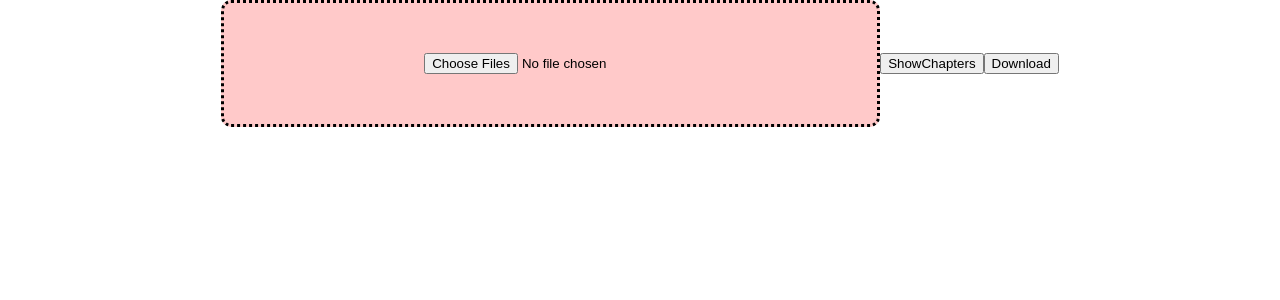
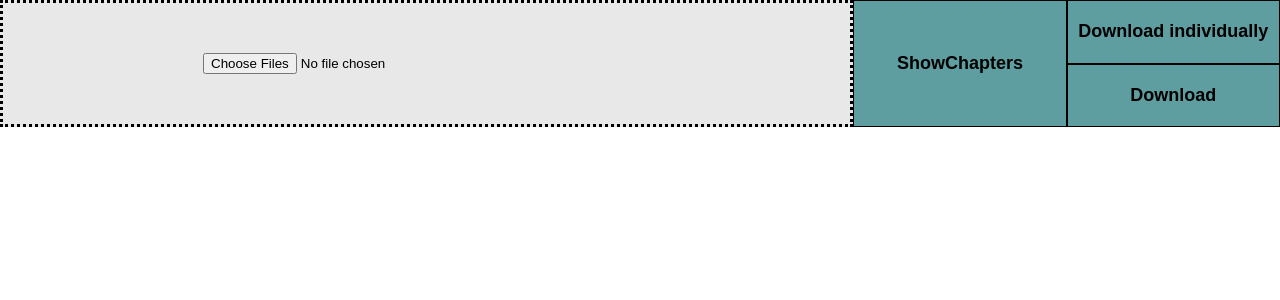
Before and after one commit to SgtBlade/Docx-to-html, a React (Create React App) app: page / in a window 1280 px wide. Shown: the top 300 px of the page. Built offline with nearby package versions, Linux system fonts and the light colour scheme.

Commit message:
Moved some changes from master to private

```diff
--- a/package.json
+++ b/package.json
@@ -6,8 +6,6 @@
     "@testing-library/jest-dom": "^5.16.5",
     "@testing-library/react": "^13.3.0",
     "@testing-library/user-event": "^13.5.0",
-    "any-text": "^1.2.0",
-    "docxtemplater": "^3.31.2",
     "pizzip": "^3.1.1",
     "react": "^18.2.0",
     "react-dom": "^18.2.0",
--- a/src/App.js
+++ b/src/App.js
@@ -123,13 +123,16 @@ const App = () => {
 
   return (
     <div className="App">
-          <input className={style.uploadZone} type="file" onChange={(e) => showFile(e)} multiple />
-          <input className={style.create} type="button" onClick={showContent} value="ShowChapters" />
-          <input className={style.create} type="button" onClick={downloadFiles} value="Download" />
+      <div className={style.wrapper}>
+
+          <input className={style.uploadZone} type="file" onChange={(e) => loadFile(e)} multiple />
+          <input className={`${style.button} ${style.showChapter}`} type="button" onClick={showContent} value="ShowChapters" />
+          <input className={style.button} type="button" onClick={() => {downloadFiles(true)}} value="Download individually" />
+          <input className={style.button} type="button" onClick={downloadFiles} value="Download" />
+      </div>
           <span className='error'></span>
-
           <section className='output'></section>
-    </div>
+      </div>
   );
 }
 
--- a/src/App.module.css
+++ b/src/App.module.css
@@ -1,12 +1,33 @@
 .uploadZone {
-    background-color: rgba(255, 194, 194, 0.883);
+    background-color: rgba(229, 229, 229, 0.883);
 
     padding: 50px 200px ;
-    z-index: -1;
-    border-radius: 10px;
     border: dotted 3px black;
+
+    grid-row: 1 / span 2;
 }
 
-.create {
+.showChapter {
+    grid-row: span 2;
+}
+
+.button {
     z-index: 5;
+
+    background-color: cadetblue;
+    border: solid 1px black;
+    cursor: pointer;
+    transition: background-color .3s;
+    font-weight: bold;
+    font-size: 18px;
 }
+
+.button:hover {
+    background-color: rgb(83, 139, 141);
+}
+
+.wrapper {
+    display: grid;
+    grid-template-columns: 4fr 1fr 1fr;
+    grid-template-rows: 1fr 1fr;
+}
```
